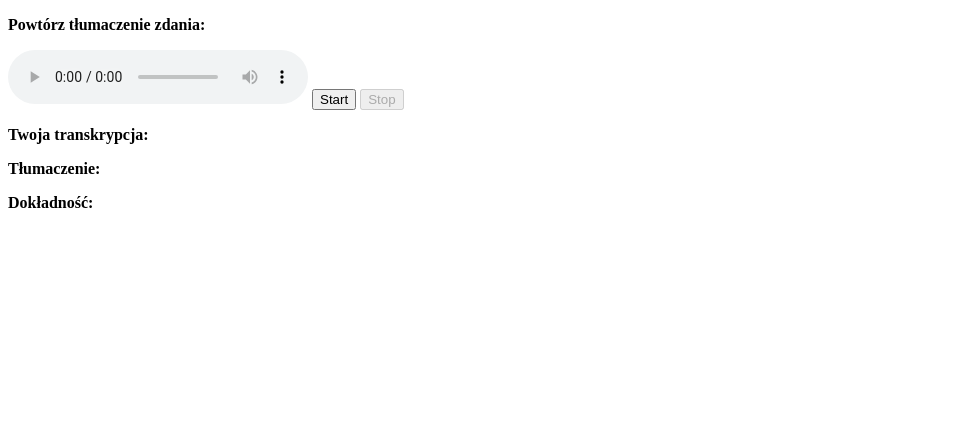
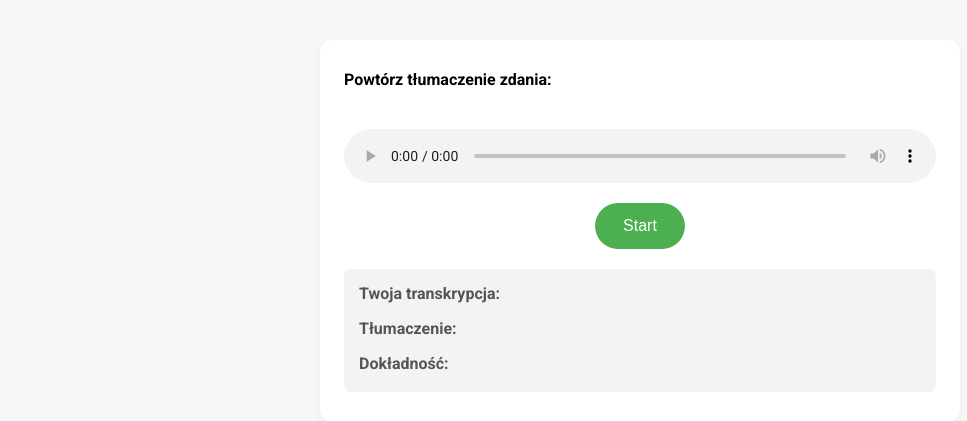
Before and after one commit to waisu88/LangBuddy, a Django app: page /repeat-view/ in a window 1280 px wide. Shown: the top 421 px of the page, without its empty margins (0-967 px from the left). Run offline with Django 5.2, Linux system fonts and the light colour scheme; data that the repository does not hold is empty.

Commit message:
Dodane poprawki wizualne oraz ujecie responsywne aplikacji. ZMienione dzialanie przyciskow start stop i next. DOdane zmiana nazyw przycisku stop na przetwarzanie. Do zrobienia: zmiana koloru przycisku przetwarzanie, wyiwetlanie dokadnosci levenshtein do penego procenta, trzeba dodac przyciski powrotu do aplikacji glowne i wyboru kategorii, moze przerobic pelna nawigacje. Ewentualnie najpierw wypchnac to na amazon

```diff
--- a/langbuddy/langbuddy_frontend/templates/langbuddy_frontend/langbuddy_main.html
+++ b/langbuddy/langbuddy_frontend/templates/langbuddy_frontend/langbuddy_main.html
@@ -1,31 +1,54 @@
 <!DOCTYPE html>
 <html lang="en">
 <head>
-    <meta charset="UTF-8">
-    <meta name="viewport" content="width=device-width, initial-scale=1.0">
+    <meta charset="UTF-8" />
+    <meta name="viewport" content="width=device-width, initial-scale=1.0" />
+    {% load static %}
     <title>{% block title %}Langbuddy{% endblock title %}</title>
+
+    <!-- Google Fonts -->
+    <link href="https://fonts.googleapis.com/css2?family=Roboto:wght@400;500;700&display=swap" rel="stylesheet" />
+    <!-- CSS -->
+    <link rel="stylesheet" href="{% static 'css/styles.css' %}" />
 </head>
 <body>
-    {% block content_start_audio %}
-    {% endblock content_start_audio %}
-    {% block content_show_sentence %}
-    {% endblock content_show_sentence %}
-    <button id="startRecord">Start</button>
-    <button id="stopRecord" disabled>Stop</button>
+    <div class="container">
+        {% block content_start_audio %}{% endblock content_start_audio %}
+        {% block content_show_sentence %}{% endblock content_show_sentence %}
 
-    <p><b>Twoja transkrypcja:</b> <span id="transkrypcja"></span></p>
-    <p><b>Tłumaczenie:</b> <span id="translation"></span></p>
-    <p><b>Dokładność:</b> <span id="lev_score"></span></p>
-    <button id="nextButton" style="display:none;">Next</button>
+        <button id="recordButton" class="record-btn">Start</button>
+
+        <div id="outputBlock">
+            <div class="transcription">
+                <b>Twoja transkrypcja:</b>
+                <span id="transkrypcja"></span>
+            </div>
+            <div class="translation">
+                <b>Tłumaczenie:</b>
+                <span id="translation"></span>
+            </div>
+            <div class="accuracy">
+                <b>Dokładność:</b>
+                <span id="lev_score"></span>
+            </div>
+        </div>
+
+        <button id="nextButton">Next</button>
+    </div>
+
     <script>
         let mediaRecorder;
         let audioChunks;
+        let isRecording = false;
 
-        // Rozpoczęcie nagrywania
-        document.getElementById("startRecord").addEventListener("click", async () => {
+        document.getElementById("recordButton").addEventListener("click", async () => {
+            if (isRecording) {
+                mediaRecorder.stop();
+                document.getElementById("recordButton").textContent = "Start";
+            } else {
                 let stream = await navigator.mediaDevices.getUserMedia({ audio: true });
                 mediaRecorder = new MediaRecorder(stream);
-            audioChunks = [];  // Resetujemy nagranie, aby nie dodawało do poprzedniego
+                audioChunks = [];
 
                 mediaRecorder.ondataavailable = event => {
                     audioChunks.push(event.data);
@@ -35,50 +58,39 @@
                     let audioBlob = new Blob(audioChunks, { type: "audio/wav" });
                     let formData = new FormData();
                     formData.append("audio", audioBlob, "nagranie.wav");
-                if (window.currentSentenceId) {
-                    formData.append("sentence_id", window.currentSentenceId);
-                }
-                if (window.currentMode) {
-                    formData.append("mode", window.currentMode);
-                }
+                    document.getElementById("recordButton").textContent = "Przetwarzanie";
+                    document.getElementById("recordButton").disabled = true;
 
-                // Wysyłanie pliku audio na serwer
+                    if (window.currentSentenceId) formData.append("sentence_id", window.currentSentenceId);
+                    if (window.currentMode) formData.append("mode", window.currentMode);
+
                     let response = await fetch("http://127.0.0.1:8000/api/learning/check_answer/", {
                         method: "POST",
-                    body: formData
+                        body: formData,
                     });
 
                     let data = await response.json();
-                console.log("Odpowiedź z serwera:", data)
+                    console.log("Odpowiedź z serwera:", data);
 
-                // Wyświetlanie transkrypcji i odpowiedzi AI
                     document.getElementById("transkrypcja").textContent = data.transkrypcja || "Błąd transkrypcji";
-                document.getElementById("translation").textContent = data.translation || "Brak odpowiedzi od AI";
-                document.getElementById("lev_score").textContent = data.levenshtein_score || "Brak odpowiedzi od AI";
+                    document.getElementById("translation").textContent = data.translation || "Brak tłumaczenia";
+                    document.getElementById("lev_score").textContent = data.levenshtein_score || "Brak wyniku";
+
+                    document.getElementById("recordButton").textContent = "Start";  // Zmieniamy tekst na "Start"
+                    document.getElementById("recordButton").disabled = false;
 
                     document.getElementById("nextButton").style.display = "block";
-                // Odtwarzanie wygenerowanego pliku audio
-                // if (data.audio_url) {
-                //     let audioPlayer = document.getElementById("audioPlayer");
-                //     audioPlayer.src = data.audio_url;
-                //     audioPlayer.play();  // Automatyczne odtworzenie
-                // }
                 };
 
                 mediaRecorder.start();
-            document.getElementById("startRecord").disabled = true;
-            document.getElementById("stopRecord").disabled = false;
-        });
+                document.getElementById("recordButton").textContent = "Stop";
+            }
 
-        // Zatrzymanie nagrywania
-        document.getElementById("stopRecord").addEventListener("click", () => {
-            mediaRecorder.stop();
-            document.getElementById("startRecord").disabled = false;
-            document.getElementById("stopRecord").disabled = true;
+            isRecording = !isRecording;
         });
 
         document.getElementById("nextButton").addEventListener("click", () => {
-            location.reload();  // Odśwież stronę
+            location.reload();
         });
     </script>
 </body>
--- a/langbuddy/langbuddy_frontend/templates/langbuddy_frontend/langbuddy_repeat.html
+++ b/langbuddy/langbuddy_frontend/templates/langbuddy_frontend/langbuddy_repeat.html
@@ -6,7 +6,10 @@ Repeat
 
 
 {% block content_start_audio %}
-<p><b>Powtórz tłumaczenie zdania:</b> <span id="zdanie"></span></p>
+
+
+<b>Powtórz tłumaczenie zdania:</b>
+<span id="zdanie"></span>
 <audio id="audioPlayer" controls></audio>
 <script>
     async function fetchAudio() {
@@ -36,4 +39,7 @@ Repeat
 
     fetchAudio(); // Wywołanie funkcji
 </script>
+
+
+
 {% endblock content_start_audio %}
--- a/langbuddy/learning/views.py
+++ b/langbuddy/learning/views.py
@@ -1,136 +1,3 @@
-import random
-from languages.models import Sentence
-
-def get_random_sentence(language, level):
-    sentences = Sentence.objects.filter(language=language, level=level)
-    return random.choice(sentences) if sentences.exists() else None
-
-
-# from rest_framework.views import APIView
-# from rest_framework.response import Response
-# from rest_framework.permissions import IsAuthenticated
-# from .models import LearningSession, UserProgress
-# from languages.models import Language, Sentence, Translation
-# from .serializers import LearningSessionSerializer
-# from .utils.similarity import calculate_similarity
-
-# class LearningView(APIView):
-#     permission_classes = [IsAuthenticated]
-
-#     def post(self, request):
-#         user = request.user
-#         language_code = request.data.get('language')
-#         level = request.data.get('level')
-
-#         # Znalezienie języka
-#         try:
-#             language = Language.objects.get(code=language_code)
-#         except Language.DoesNotExist:
-#             return Response({'error': 'Invalid language code'}, status=400)
-
-#         # Losowanie zdania
-#         sentence = get_random_sentence(language, level)
-#         if not sentence:
-#             return Response({'error': 'No sentences available for this level'}, status=404)
-
-#         return Response({
-#             'sentence_id': sentence.id,
-#             'content': sentence.content,
-#             'level': sentence.level
-#         })
-
-# class TranslationView(APIView):
-#     permission_classes = [IsAuthenticated]
-
-#     def post(self, request):
-#         user = request.user
-#         sentence_id = request.data.get('sentence_id')
-#         user_translation = request.data.get('user_translation')
-
-#         try:
-#             sentence = Sentence.objects.get(id=sentence_id)
-#             correct_translation = Translation.objects.filter(sentence=sentence).first()
-
-#             if not correct_translation:
-#                 return Response({'error': 'No translation available'}, status=404)
-
-#             # Obliczanie podobieństwa
-#             similarity_score = calculate_similarity(user_translation, correct_translation.content)
-#             is_correct = similarity_score > 80.0
-
-#             # Zapis wyników
-#             session = LearningSession.objects.create(
-#                 user=user,
-#                 sentence=sentence,
-#                 user_translation=user_translation,
-#                 correct_translation=correct_translation,
-#                 is_correct=is_correct,
-#                 similarity_score=similarity_score
-#             )
-
-#             # Aktualizacja postępów
-#             progress, _ = UserProgress.objects.get_or_create(user=user, language=sentence.language, level=sentence.level)
-#             progress.attempts += 1
-#             if is_correct:
-#                 progress.score += 1
-#             progress.save()
-
-#             return Response({'is_correct': is_correct, 'similarity_score': similarity_score})
-#         except Sentence.DoesNotExist:
-#             return Response({'error': 'Sentence not found'}, status=404)
-
-# from rest_framework.views import APIView
-# from rest_framework.response import Response
-# from rest_framework.permissions import IsAuthenticated
-
-# from languages.models import Sentence, Translation
-# from .utils.similarity import calculate_similarity
-
-# class EvaluateTranslationView(APIView):
-#     permission_classes = [IsAuthenticated]
-
-#     def post(self, request):
-#         user = request.user
-#         sentence_id = request.data.get('sentence_id')
-#         user_translation = request.data.get('user_translation')
-
-#         if not sentence_id or not user_translation:
-#             return Response({'error': 'sentence_id i user_translation są wymagane'}, status=400)
-
-#         try:
-#             sentence = Sentence.objects.get(id=sentence_id)
-#             correct_translation = Translation.objects.filter(sentence=sentence).first()
-
-#             if not correct_translation:
-#                 return Response({'error': 'Brak dostępnego tłumaczenia'}, status=404)
-
-#             # Obliczanie podobieństwa
-#             similarity_score = calculate_similarity(user_translation, correct_translation.content)
-#             is_correct = similarity_score >= 80.0
-
-#             # Zapis do LearningSession
-#             learning_session = LearningSession.objects.create(
-#                 user=user,
-#                 sentence=sentence,
-#                 user_translation=user_translation,
-#                 correct_translation=correct_translation,
-#                 is_correct=is_correct,
-#                 similarity_score=similarity_score
-#             )
-
-#             return Response({
-#                 'sentence': sentence.content,
-#                 'user_translation': user_translation,
-#                 'correct_translation': correct_translation.content,
-#                 'similarity_score': similarity_score,
-#                 'is_correct': is_correct,
-#             })
-
-#         except Sentence.DoesNotExist:
-#             return Response({'error': 'Nie znaleziono zdania'}, status=404)
-
-
-
 
 """Widoki funkcji zamienione poniżej na klas oraz DRF"""
 
@@ -138,6 +5,7 @@ def get_random_sentence(language, level):
 Widoki budowane samemu
 
 """
+from django.db import models
 from django.db.models import OuterRef, Subquery, IntegerField, Exists, Value as V
 from django.db.models.functions import Coalesce
 from .models import UserProgress, UserCategoryPreference, UserSentenceProgress
@@ -173,6 +41,17 @@ def choose_sentence(user, mode="repeat"):
         is_mastered=Exists(mastered_subquery)
     ).filter(is_mastered=False)
 
+    # 4b. Dodatkowe filtrowanie dla trybu "translate" → tylko te, które były już powtarzane
+    if mode == "translate":
+        repeated_subquery = UserSentenceProgress.objects.filter(
+            user=user,
+            sentence=OuterRef('pk'),
+            repeat_attempts__gt=0
+        )
+        base_sentences = base_sentences.annotate(
+            was_repeated=Exists(repeated_subquery)
+        ).filter(was_repeated=True)
+
     # 5. Annotacja liczby prób
     if mode == "repeat":
         progress_subquery = UserSentenceProgress.objects.filter(
@@ -185,7 +64,7 @@ def choose_sentence(user, mode="repeat"):
             sentence=OuterRef('pk')
         ).values('translate_attempts')[:1]
     else:
-        progress_subquery = UserSentenceProgress.objects.none().values('repeat_attempts')  # fallback
+        progress_subquery = UserSentenceProgress.objects.none().values('repeat_attempts')
 
     annotated = base_sentences.annotate(
         attempts=Coalesce(Subquery(progress_subquery), V(0), output_field=IntegerField())
@@ -194,6 +73,7 @@ def choose_sentence(user, mode="repeat"):
     # 6. Sortowanie i wybór zdania
     sentence = annotated.order_by('attempts', '?').first()
     return sentence
+
 
 
 
@@ -335,17 +215,72 @@ def calculate_similarity(transcription, translation):
     score = (1 - distance / max(len(transcription), len(translation))) * 100
     return score
 
+"""Dziająca funkcja"""
+# def update_sentence_progress(user, sentence, mode, score):
+#     progress, created = UserSentenceProgress.objects.get_or_create(user=user, sentence=sentence)
+#     progress.update_progress(similarity_score=score, attempt_type=mode)
 
+#     return Response({
+#         "status": "updated",
+#         "is_mastered": progress.is_mastered,
+#         "accuracy": progress.accuracy()
+#     })
+"""Nowa, niesprawdzona funkcja"""
 def update_sentence_progress(user, sentence, mode, score):
     progress, created = UserSentenceProgress.objects.get_or_create(user=user, sentence=sentence)
     progress.update_progress(similarity_score=score, attempt_type=mode)
 
-    return Response({
+    # ⬇️ Nowa część: AKTUALIZACJA postępu kategorii
+    category = sentence.category
+    language = sentence.language
+
+    # ⬇️ Pobierz lub utwórz postęp kategorii
+    category_progress, _ = UserCategoryProgress.objects.get_or_create(
+        user=user,
+        category=category,
+        language=language
+    )
+
+    # ⬇️ Zbierz wszystkie postępy użytkownika w tej kategorii i języku
+    all_progress = UserSentenceProgress.objects.filter(
+        user=user,
+        sentence__category=category,
+        sentence__language=language
+    )
+
+    # ⬇️ Oblicz średni similarity score
+    average_similarity = all_progress.aggregate(avg=models.Avg('last_similarity_score'))['avg'] or 0.0
+
+    # ⬇️ Poziomy CEFR
+    CEFR_LEVELS = ['A1', 'A2', 'B1', 'B2', 'C1', 'C2']
+    current_index = CEFR_LEVELS.index(category_progress.level)
+
+    # ⬇️ Reguły zmiany poziomu
+    if average_similarity >= 0.8 and current_index < len(CEFR_LEVELS) - 1:
+        category_progress.level = CEFR_LEVELS[current_index + 1]
+    elif average_similarity < 0.4 and current_index > 0:
+        category_progress.level = CEFR_LEVELS[current_index - 1]
+    # else: poziom pozostaje bez zmian
+
+    category_progress.save()
+
+    # ⬇️ AKTUALIZACJA GLOBALNEGO poziomu użytkownika
+    all_category_levels = UserCategoryProgress.objects.filter(user=user)
+    if all_category_levels.exists():
+        level_indices = [CEFR_LEVELS.index(p.level) for p in all_category_levels]
+        average_level_index = round(sum(level_indices) / len(level_indices))
+        global_level = CEFR_LEVELS[average_level_index]
+
+        user_progress, _ = UserProgress.objects.get_or_create(user=user, language=language)
+        user_progress.global_level = global_level
+        user_progress.save()
+
+    # ⬇️ Zwrotka, jeśli potrzebujesz do API
+    return {
         "status": "updated",
         "is_mastered": progress.is_mastered,
         "accuracy": progress.accuracy()
-    })
-
+    }
 
 
 
@@ -366,161 +301,6 @@ def update_user_progress(user, language, score):
 
     progress.save()
 
-
-# from django.db.models import Q, F, OuterRef, Subquery, IntegerField, Value as V
-# from django.db.models.functions import Coalesce
-
-# def choose_sentence(user, mode="repeat"):
-#     # 1. Sprawdzenie globalnego poziomu użytkownika
-#     user_progress = UserProgress.objects.filter(user=user).first()
-#     level = user_progress.global_level if user_progress else 'B1'
-
-
-#     # 2. Sprawdzenie preferowanych kategorii użytkownika
-#     preferred_categories = UserCategoryPreference.objects.filter(
-#         user=user,
-#         is_active=True
-#     ).values_list('category_id', flat=True)
-
-
-
-#     # 3. Wybór zdań pasujących do poziomu użytkownika oraz wybranych kategorii
-
-#     # TODO Tutaj możnaby dodać miejsce do zapamiętania kategorii, żeby następne
-#     # zdanie w danej sesji było z tej samej kategorii o ile się nie wyczerpały
-
-#     if not preferred_categories:
-#         base_sentences = Sentence.objects.all()
-#     else:
-#         base_sentences = Sentence.objects.filter(
-#             level=level,
-#             category_id__in=preferred_categories
-#         )
-
-#     user_progress_subquery = UserSentenceProgress.objects.filter(
-#         user=user,
-#         sentence=OuterRef('pk'),
-#         is_mastered=False  # <-- wyklucz opanowane
-#     )
-
-#     # 5. Annotacja liczby prób — domyślnie 0
-#     if mode == "repeat":
-#         annotated = base_sentences.annotate(
-#             attempts=Coalesce(Subquery(user_progress_subquery.values('repeat_attempts')[:1]), V(0), output_field=IntegerField())
-#         )
-#     elif mode == "translate":
-#         annotated = base_sentences.annotate(
-#             attempts=Coalesce(Subquery(user_progress_subquery.values('translate_attempts')[:1]), V(0), output_field=IntegerField())
-#         )
-#     else:
-#         annotated = base_sentences.annotate(
-#             attempts=V(0, output_field=IntegerField())
-#         )
-
-#     # 6. Posortuj po liczbie prób rosnąco, a w razie remisu losowo
-#     sentence = annotated.order_by('attempts', '?').first()
-#     return sentence
-
-
-
-
-
-# from rest_framework.views import APIView
-# from rest_framework.response import Response
-# from rest_framework import status
-# from .models import Sentence
-# from languages.serializers import SentenceSerializer
-# from .whisper_model import model as whisper_model
-# from .utils import calculate_similarity
-# # choose_sentence  # przenieśmy to dla porządku do utils.py
-# from django.conf import settings
-# import os
-# from gtts import gTTS
-# from io import BytesIO
-
-# class RepeatAPIView(APIView):
-#     def get(self, request):
-#         user = request.user
-#         sentence = choose_sentence(user=user, mode="repeat")
-#         if not sentence:
-#             return Response({'error': 'Brak dostępnych zdań'}, status=status.HTTP_404_NOT_FOUND)
-
-#         translation = sentence.translations.filter(language__code="hr").first()
-#         if not translation:
-#             return Response({'error': 'Brak tłumaczenia'}, status=status.HTTP_404_NOT_FOUND)
-
-#         tts = gTTS(text=translation.content, lang="hr")
-#         tts_io = BytesIO()
-#         tts.write_to_fp(tts_io)
-#         tts_io.seek(0)
-
-#         audio_path = os.path.join(settings.MEDIA_ROOT, "response.mp3")
-#         with open(audio_path, "wb") as f:
-#             f.write(tts_io.read())
-
-#         audio_url = os.path.join(settings.MEDIA_URL, "response.mp3")
-
-#         return Response({
-#             'mode': 'repeat',
-#             'audio_url': audio_url,
-#             'sentence': SentenceSerializer(sentence).data
-#         })
-
-# class TranslateAPIView(APIView):
-#     def get(self, request):
-#         user = request.user
-#         sentence = choose_sentence(user=user, mode="translate")
-#         if not sentence:
-#             return Response({'error': 'Brak dostępnych zdań'}, status=status.HTTP_404_NOT_FOUND)
-
-#         return Response({
-#             'mode': 'translate',
-#             'sentence': SentenceSerializer(sentence).data
-#         })
-
-# class CheckAnswerAPIView(APIView):
-#     def post(self, request):
-#         if 'audio' not in request.FILES:
-#             return Response({'error': 'Brak pliku audio'}, status=status.HTTP_400_BAD_REQUEST)
-
-#         transcription = self.upload_audio(request)
-
-#         sentence_id = request.data.get('sentence_id')
-#         if not sentence_id:
-#             return Response({'error': 'Brak ID zdania'}, status=status.HTTP_400_BAD_REQUEST)
-
-#         try:
-#             sentence = Sentence.objects.get(id=sentence_id)
-#         except Sentence.DoesNotExist:
-#             return Response({'error': 'Nie znaleziono zdania'}, status=status.HTTP_404_NOT_FOUND)
-
-#         translation = sentence.translations.filter(language__code="hr").first()
-#         if not translation:
-#             return Response({'error': 'Brak tłumaczenia'}, status=status.HTTP_404_NOT_FOUND)
-
-#         score = calculate_similarity(transcription, translation.content)
-
-#         return Response({
-#             'transkrypcja': transcription,
-#             'sentence': sentence.content,
-#             'translation': translation.content,
-#             'levenshtein_score': score
-#         })
-
-#     def upload_audio(self, request):
-#         audio_file = request.FILES['audio']
-#         file_path = os.path.join(settings.MEDIA_ROOT, audio_file.name)
-
-#         with open(file_path, 'wb') as f:
-#             for chunk in audio_file.chunks():
-#                 f.write(chunk)
-
-#         return self.transcribe_audio(file_path)
-
-#     def transcribe_audio(self, file_path):
-#         result = whisper_model.transcribe(file_path, language="hr")
-#         transcription = result['text'].strip()
-#         return transcription
 
 
 
--- /dev/null
+++ b/langbuddy/static/css/styles.css
@@ -0,0 +1,133 @@
+/* Ogólne ustawienia */
+body {
+    font-family: 'Roboto', sans-serif;
+    background-color: #f7f7f7;
+    margin: 0;
+    padding: 0;
+}
+
+/* Główny kontener */
+.container {
+    background: #ffffff;
+    border-radius: 12px;
+    box-shadow: 0 4px 10px rgba(0, 0, 0, 0.05);
+    padding: 30px 24px;
+    max-width: 640px;
+    margin: 40px auto;
+    display: flex;
+    flex-direction: column;
+    gap: 20px;
+    box-sizing: border-box;
+}
+
+/* Instrukcja */
+.instruction {
+    background-color: #e9f1ff;
+    padding: 15px;
+    border-radius: 8px;
+    font-size: 17px;
+    font-weight: 500;
+    color: #0a2d52;
+}
+
+/* Blok wyników użytkownika */
+#outputBlock {
+    background-color: #f3f3f3;
+    padding: 15px;
+    border-radius: 8px;
+    display: flex;
+    flex-direction: column;
+    gap: 12px;
+}
+
+/* Sekcje tekstowe */
+.transcription,
+.translation,
+.accuracy {
+    font-size: 16px;
+    color: #333;
+    display: flex;
+    flex-wrap: nowrap;
+    justify-content: space-between;
+    width: 100%;
+}
+
+.transcription b,
+.translation b,
+.accuracy b {
+    color: #555;
+    font-weight: 600;
+    display: block;
+    margin-bottom: 4px;
+}
+
+/* Tekst */
+span {
+    color: #111;
+    font-weight: 400;
+}
+
+/* Audio player */
+audio {
+    width: 100%;
+    margin: 0 auto;
+    display: block;
+    border-radius: 8px;
+}
+
+/* Przyciski */
+button {
+    padding: 14px 28px;
+    border: none;
+    border-radius: 50px;
+    cursor: pointer;
+    font-size: 16px;
+    font-weight: 500;
+    transition: background-color 0.3s ease, transform 0.2s ease;
+    align-self: center;
+}
+
+/* Start/Stop */
+#recordButton {
+    background: #4CAF50;
+    color: white;
+}
+#recordButton:hover {
+    background: #45a049;
+    transform: scale(1.05);
+}
+
+/* Next */
+#nextButton {
+    background: #2196F3;
+    color: white;
+    display: none;
+    margin-top: 10px;
+}
+#nextButton:hover {
+    background: #0b7dda;
+    transform: scale(1.05);
+}
+
+/* Responsywność */
+@media (max-width: 768px) {
+    .container {
+        width: 90%;
+        padding: 20px;
+    }
+
+    button {
+        font-size: 15px;
+        padding: 12px 22px;
+    }
+
+    .instruction {
+        font-size: 16px;
+    }
+
+    .transcription,
+    .translation,
+    .accuracy {
+        font-size: 15px;
+    }
+}
```
Also changed, not shown: langbuddy/langbuddy/settings.py (+6 -1 lines), 2 other files. Lines whose indentation alone changed are shown as unchanged.
